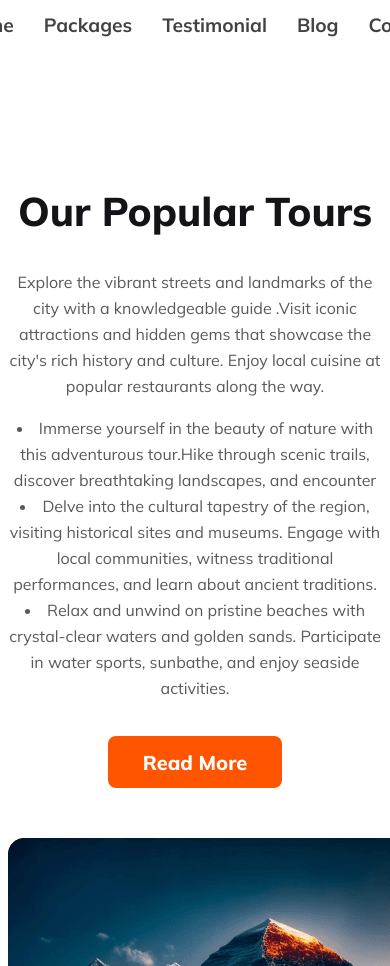
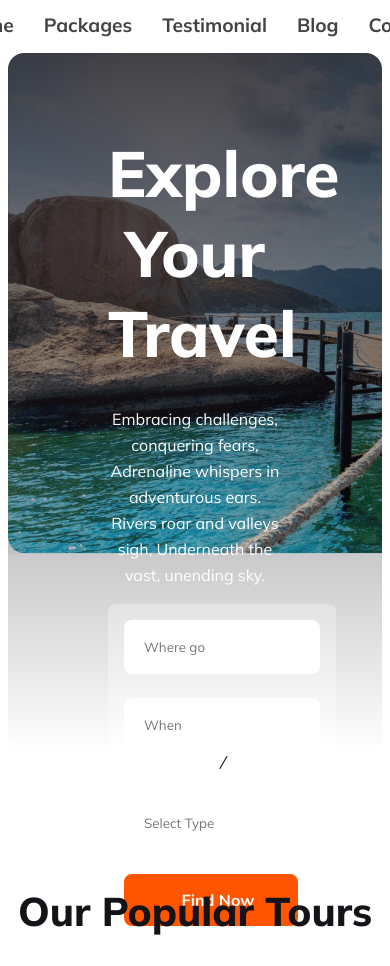
Before and after one commit to Sohanur20/-B9A2-Tour-Guide-BD, a plain HTML site: page index.html in a window 390 px wide. Shown: the part 104-1070 px from the top of the page. Drawn offline with Linux system fonts and the light colour scheme.

Commit message:
banner added with responsive

```diff
--- a/index.html
+++ b/index.html
@@ -5,6 +5,8 @@
     <meta charset="UTF-8">
     <meta name="viewport" content="width=device-width, initial-scale=1.0">
     <link rel="stylesheet" href="styles/styles.css">
+    <link rel="stylesheet" href="https://cdnjs.cloudflare.com/ajax/libs/font-awesome/6.5.1/css/all.min.css" integrity="sha512-DTOQO9RWCH3ppGqcWaEA1BIZOC6xxalwEsw9c2QQeAIftl+Vegovlnee1c9QX4TctnWMn13TZye+giMm8e2LwA==" crossorigin="anonymous" referrerpolicy="no-referrer" />
+
     <title>Tour Guide BD </title>
 </head>
 
@@ -31,7 +33,34 @@
         <!-- banner korte hobe  -->
 
 
-        <section></section>
+        <section>
+
+<div class="banner">
+    <h2 class="banner-title">Explore Your Travel</h2>
+    <p style="color: white; margin-top: -20px; " class="shared-desk">Embracing challenges, conquering fears,
+        Adrenaline whispers in adventurous ears.<br>
+        Rivers roar and valleys sigh,
+        Underneath the vast, unending sky.</p>
+
+    <div class="input-container">
+      <div>
+        <i> <input type="text" placeholder="Where go"></i>
+      </div>
+      <div>
+        <i> <input type="text" placeholder="When">/</i>
+      </div>
+      <div>
+        <i> <input type="text" placeholder="Select Type"></i>
+      </div>
+
+<div>
+    <input class="Find-Now" type="button" value="Find Now">
+</div>
+
+    </div>
+</div>
+
+        </section>
 
 
 
@@ -191,6 +220,40 @@
         </section>
 
 
+        <!-- Deals & Discounts -->
+<!--
+        <section class="container-lek">
+            <div>
+                <div>
+                    <h2>Deals & Discounts</h2>
+                    <p>asbifbiasbfibiasfiabbcvbacbibc</p>
+                </div>
+                <div class="Image-1">
+                    <div class="image-left">
+                        <h2>Tour To Satorini</h2>
+                       <p>Amet consectetur. Vulputate commodo felis
+                            molestie risus ornare nulla amet et. Libero commodo sagittis dignissim adipiscing quis.
+                            Habitant
+                            adipiscing.</p> -->
+                        <!-- <p>Price: $1300-$1500</p>
+                        <button class="read-more">Book Now</button>
+                    </div>
+
+                </div>
+            </div>
+        </section>  -->
+
+
+
+
+
+
+
+
+
+
+
+
         <!-- A Simple Perfect Place To Get Lost -->
 
         <div class="perfect-place">
--- a/styles/styles.css
+++ b/styles/styles.css
@@ -8,7 +8,7 @@
 /* nav section */
 header,
 main {
-    max-width: 1400px;
+    max-width: 1200px;
     margin: 0 auto;
 
 }
@@ -59,10 +59,66 @@ nav li a {
 /* nav end */
 
 /* banner */
-.bannner {
-    width: 1170px;
+.banner {
+
+
+    background-image: linear-gradient(180deg, rgba(19, 19, 24, 0.80) 0%, rgba(19, 19, 24, 0.00) 100%),url('/assets/Images/Group\ 13\ \(1\)\ \(1\).png');
+    margin: 0;
+    background-repeat: no-repeat;
+    text-align: center;
     height: 500px;
+    padding: 100px;
+    border-radius: 16px;
 }
+
+
+.banner-title {
+    color: #FFF;
+    font-size: 4rem;
+    font-weight: 800;
+    margin-top: -20px;
+
+
+}
+
+
+.input-container {
+    border-radius: 8px;
+    background: rgba(255, 255, 255, 0.30);
+    display: flex;
+
+    display: inline-flex;
+    padding: 16px;
+    align-items: flex-start;
+    gap: 24px;
+
+}
+
+
+.input-container input {
+    border-radius: 8px;
+    border: none;
+    width: 174px;
+    height: 52px;
+   padding-left: 20px;
+}
+
+.Find-Now{
+
+    border-radius: 8px;
+    background: #FF5400;
+    color: #FFF;
+    text-align: center;
+    font-size: 16px;
+    font-weight: 700;
+    cursor: pointer;
+
+}
+
+
+
+
+
 
 
 
@@ -221,6 +277,31 @@ nav li a {
 
 
 
+
+/*  Deals & Discounts*/
+
+/* .Image-1 {
+
+    background-image: url('/assets/Images/Group\ 39.png');
+    background-repeat: no-repeat;
+    height: 500px;
+    margin-left: 150px;
+}
+
+.image-left {
+    text-align: end;
+    padding: 200px;
+    border-radius: 16px;
+    border: 2px solid #FFF;
+    background: rgba(255, 255, 255, 0.80);
+    backdrop-filter: blur(2.5px);
+    width: 50%;
+
+}
+ */
+
+
+
 .perfect-place {
 
     display: flex;
@@ -250,7 +331,8 @@ nav li a {
     padding: 40px;
 
 }
-.news{
+
+.news {
     display: flex;
     align-items: center;
     gap: 50px;
@@ -265,7 +347,7 @@ nav li a {
 
 .hr {
 
-margin: 40px;
+    margin: 40px;
     background: rgba(19, 19, 24, 0.10);
 }
 
@@ -297,6 +379,7 @@ form input {
     text-align: center;
     font-size: 20px;
     font-weight: 800;
+    cursor: pointer;
 
 }
 
@@ -316,7 +399,10 @@ form input {
     .popular-item,
     .destination-img,
     .hotel,
-    .perfect-place , .news {
+    .perfect-place,
+    .news ,
+    .banner,
+    .input-container{
         flex-direction: column;
         text-align: center;
         justify-content: center;
@@ -324,8 +410,11 @@ form input {
 
 
     }
+
+
+
     .newsletter-1st {
-margin-left: 100px;
+        margin-left: 100px;
 
 
     }
@@ -381,10 +470,10 @@ margin-left: 100px;
         text-align: center;
     }
 
-    .new-img img{
+    .new-img img {
         height: 80%;
         width: 50%;
-       padding-left: 100px;
+        padding-left: 100px;
 
     }
 
```
